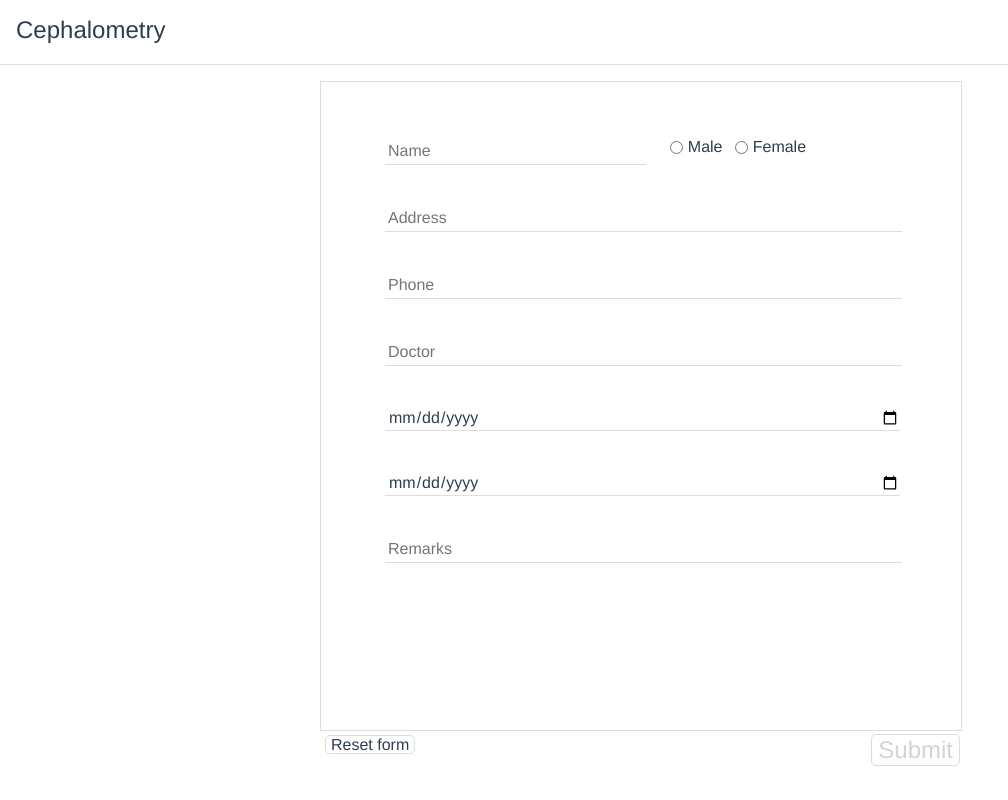
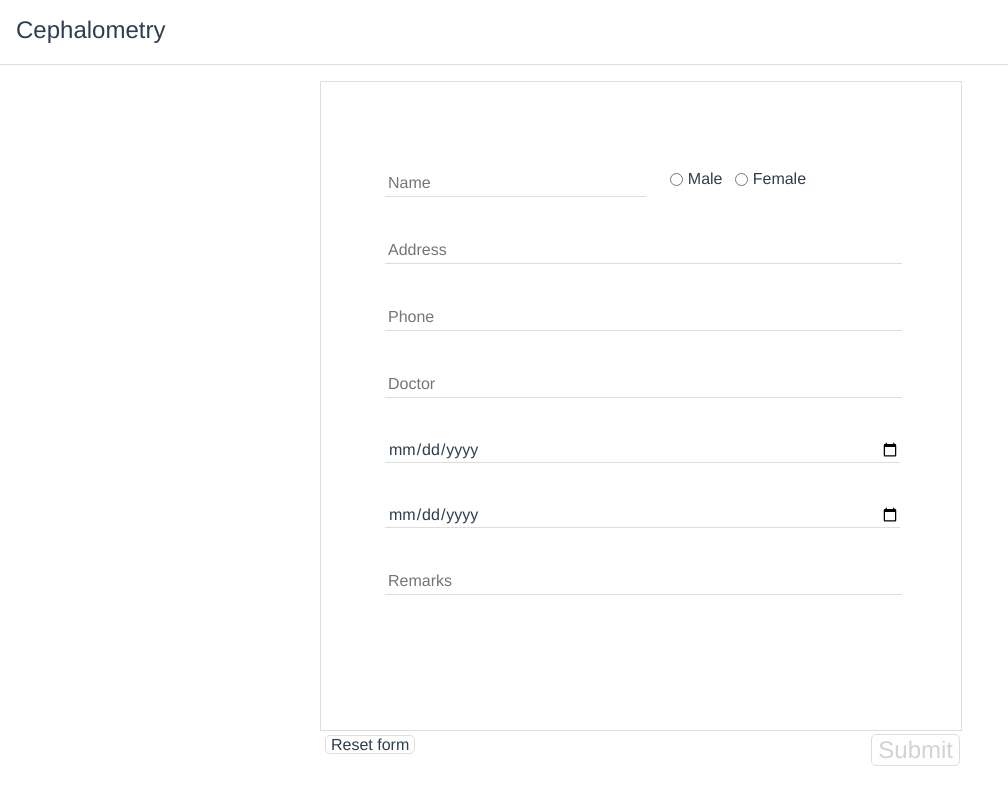
Before and after one commit to edvardgospel/cephalometry-fe, a Vue app: page / in a window 1280 px wide. Shown: the whole page, without its empty margins (0-1008 px from the left). Built offline with nearby package versions, Linux system fonts and the light colour scheme.

Commit message:
Changed form's top margin

```diff
--- a/src/components/CephalometryForm.vue
+++ b/src/components/CephalometryForm.vue
@@ -101,7 +101,7 @@ form {
   position: relative;
   height: 100%;
   width: 80%;
-  margin: 1rem auto;
+  margin: 3rem auto;
 }
 
 .form-input,
```
